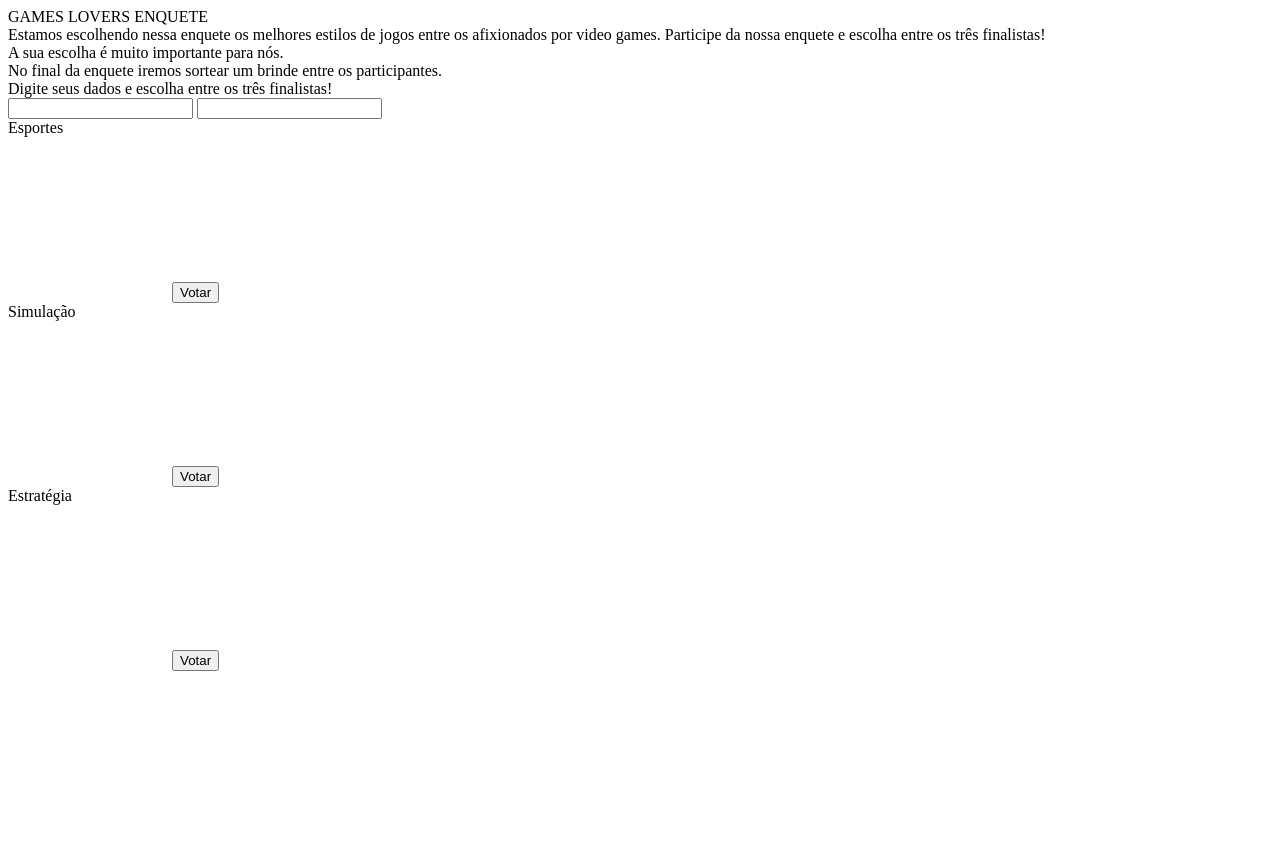
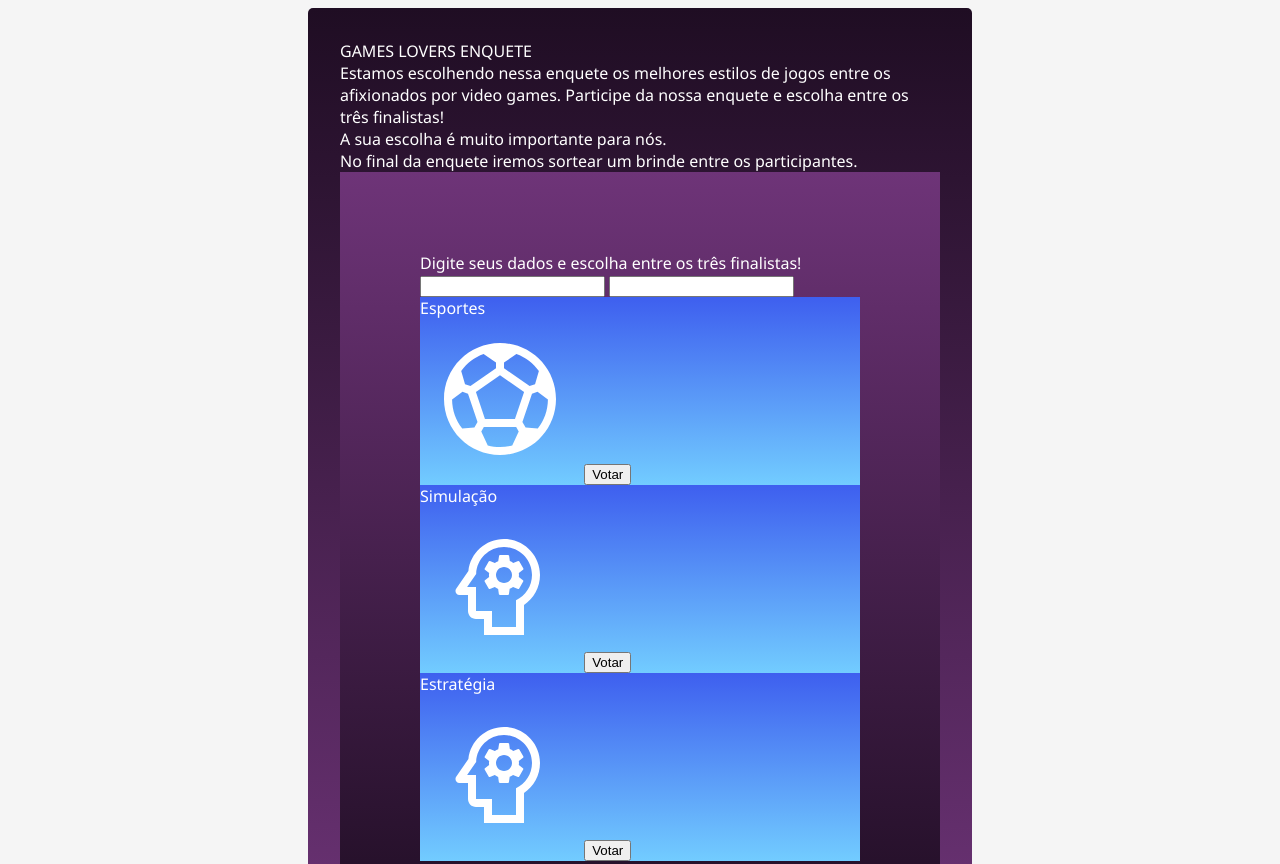
Before and after one commit to NicolasAFerro/Enquete, a plain HTML site: page index.html in a window 1280 px wide. Shown: the top 864 px of the page. Before the commit the page ends 800 px from the top, so only its background shows below. Drawn offline with Linux system fonts and the light colour scheme.

Commit message:
closes #2 - paleta de cores

```diff
--- a/index.html
+++ b/index.html
@@ -4,9 +4,10 @@
     <meta charset="UTF-8" />
     <meta name="viewport" content="width=device-width, initial-scale=1.0" />
     <title>Document</title>
+    <link rel="stylesheet" href="styles.css" />
   </head>
   <body>
-    <div>
+    <div class="container">
       <div>GAMES LOVERS ENQUETE</div>
       <div>
         Estamos escolhendo nessa enquete os melhores estilos de jogos entre os
@@ -17,11 +18,13 @@
       <div>
         No final da enquete iremos sortear um brinde entre os participantes.
       </div>
-      <div>
-        <div>Digite seus dados e escolha entre os três finalistas!</div>
-        <input type="text" />
-        <input type="email" />
+      <div class="form">
         <div>
+          <div>Digite seus dados e escolha entre os três finalistas!</div>
+          <input type="text" />
+          <input type="email" />
+        </div>
+        <div class="Esportes">
           <div class="card">
             <div>Esportes</div>
             <object
--- a/styles.css
+++ b/styles.css
@@ -0,0 +1,21 @@
+body {
+  background-color: #f5f5f5;
+  font-family: "Segoe UI", Tahoma, Geneva, Verdana, sans-serif;
+  color: #fff;
+}
+.container {
+  background: linear-gradient(to bottom, #1f0d23 0%, #6e3478 100%);
+  width: 600px;
+  box-shadow: 1px 3px 8px 1px rgba(#6e3478);
+  border-radius: 5px;
+  overflow: hidden;
+  padding: 2rem;
+  margin: auto;
+}
+.form {
+  background: linear-gradient(to bottom, #6e3478 0%, #1f0d23 100%);
+  padding: 5rem;
+}
+.card {
+  background: linear-gradient(to bottom, #3e5fef 0%, #72ccff 100%);
+}
```
